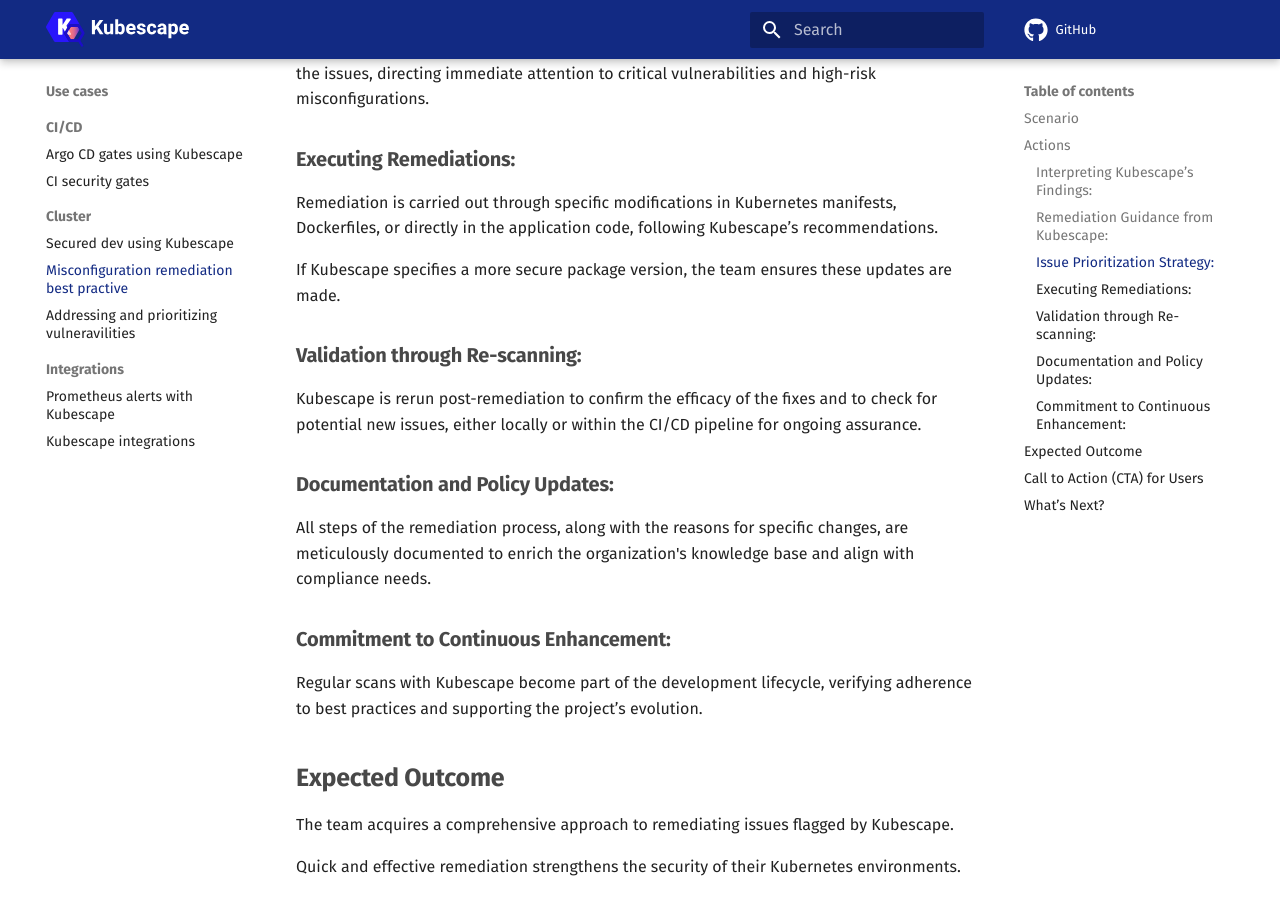
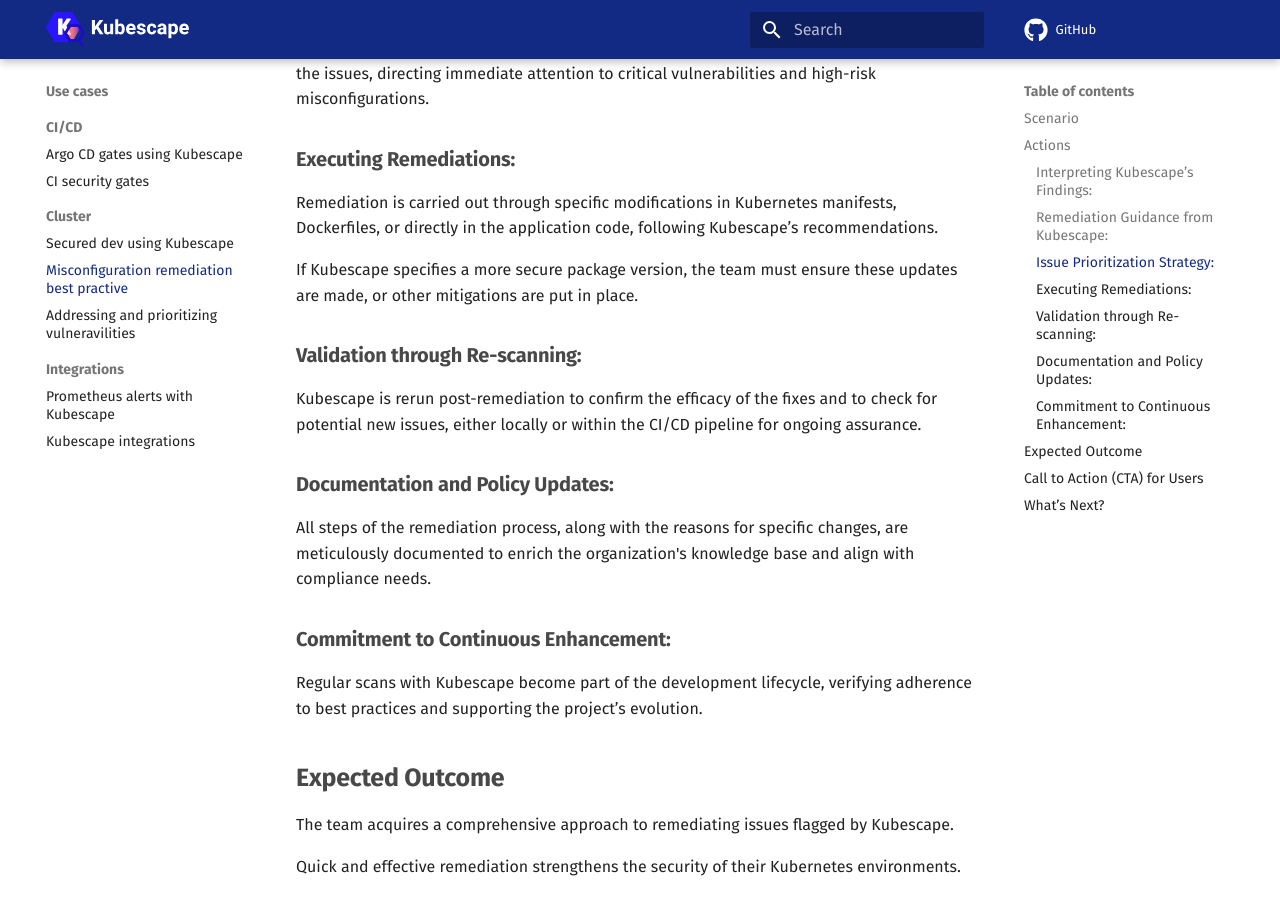
Before and after one commit to kubescape/kubescape.io, an MkDocs documentation site: the page built from docs/use_cases/misconfiguration-remediation-best-practice.md, in a window 1280 px wide and 900 px high, scrolled down 743 px. Built offline with MkDocs 1.6.1 and Material for MkDocs 9.7.7, drawn with Linux system fonts in a browser that asks for light colours; comment, search, counter and statistics services are not loaded.

Commit message:
Update docs/use_cases/misconfiguration-remediation-best-practice.md
Co-authored-by: Oshrat Nir <45561829+Oshratn@users.noreply.github.com>
Signed-off-by: Gal Gibli <gal.gibli@gmail.com>

```diff
--- a/docs/use_cases/misconfiguration-remediation-best-practice.md
+++ b/docs/use_cases/misconfiguration-remediation-best-practice.md
@@ -25,7 +25,7 @@
 
 Remediation is carried out through specific modifications in Kubernetes manifests, Dockerfiles, or directly in the application code, following Kubescape’s recommendations.
 
-If Kubescape specifies a more secure package version, the team ensures these updates are made.
+If Kubescape specifies a more secure package version, the team must ensure these updates are made, or other mitigations are put in place.
 
 
 ### Validation through Re-scanning:
```
